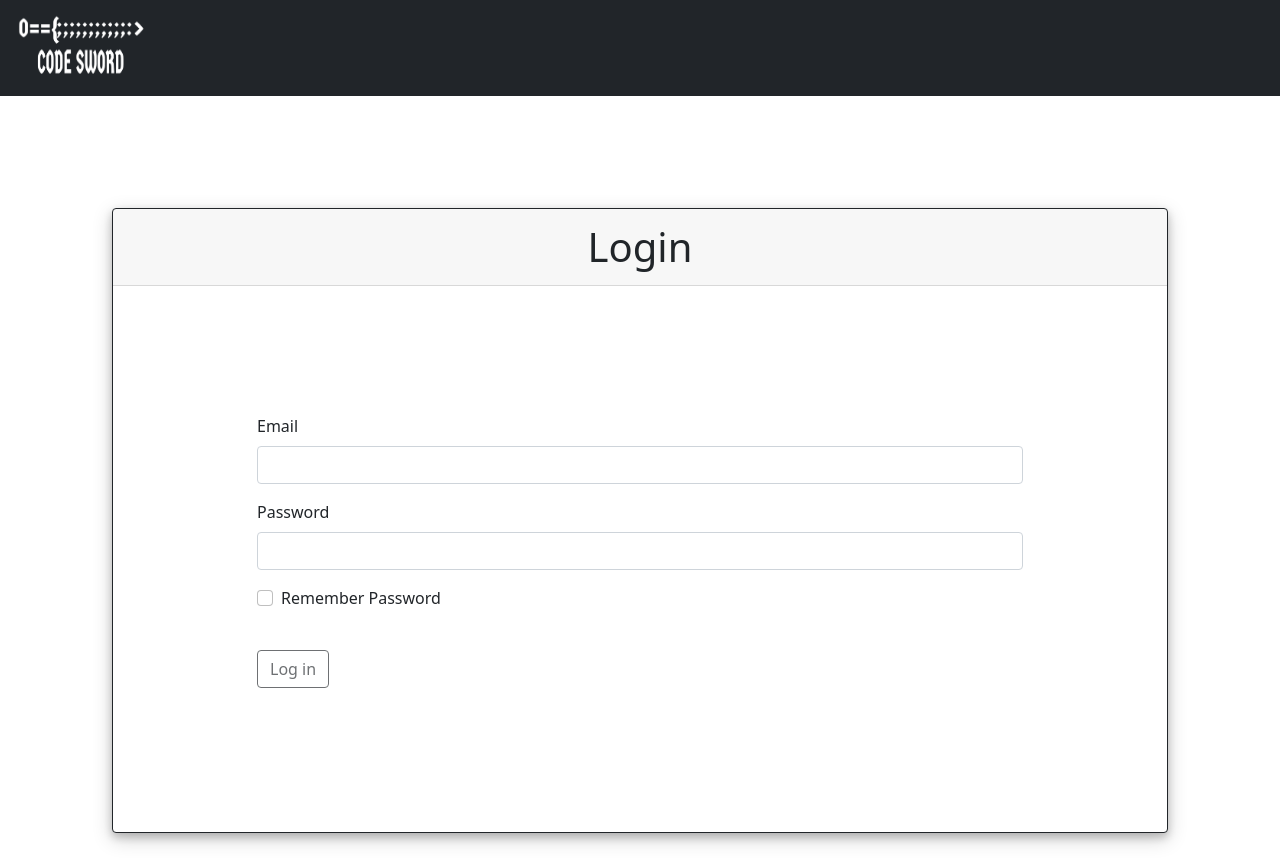
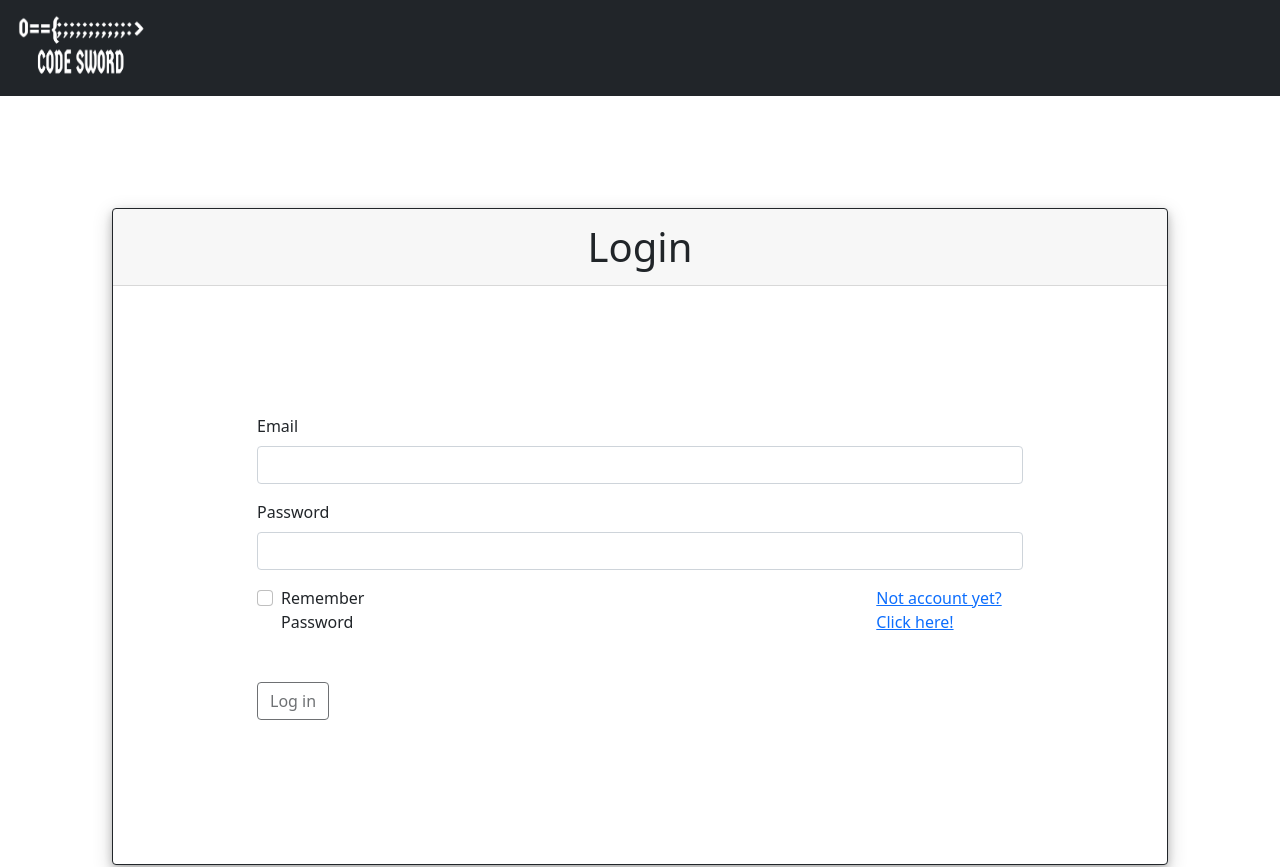
Before and after one commit to davidordo85/Frontend_campManager, a React (Create React App) app: page /login in a window 1280 px wide. Shown: the top 867 px of the page. Built offline with nearby package versions, Linux system fonts and the light colour scheme; no server answers.

Commit message:
enlace a register

```diff
--- a/src/components/auth/LoginPage/LoginForm.css
+++ b/src/components/auth/LoginPage/LoginForm.css
@@ -7,3 +7,9 @@
 .loginPage-error {
   text-align: center;
 }
+
+
+.notAccount{
+  display: flex;
+  margin-left: 450px;
+}
--- a/src/components/auth/LoginPage/LoginForm.js
+++ b/src/components/auth/LoginPage/LoginForm.js
@@ -1,5 +1,7 @@
 import React from 'react';
 import { Button, Form } from 'react-bootstrap';
+import { Link } from 'react-router-dom';
+import './LoginForm.css'
 
 function LoginForm({ onSubmit, isLoading }) {
   const [credentials, setCredentials] = React.useState({
@@ -60,6 +62,9 @@ function LoginForm({ onSubmit, isLoading }) {
             className="loginform-check loginform-label"
           />
           <Form.Label>Remember Password</Form.Label>
+          <Link to="/register" variant="outline-light">
+            <p className='notAccount'>Not account yet? Click here!</p>
+          </Link>
         </div>
       </Form.Group>
       <Button
```
